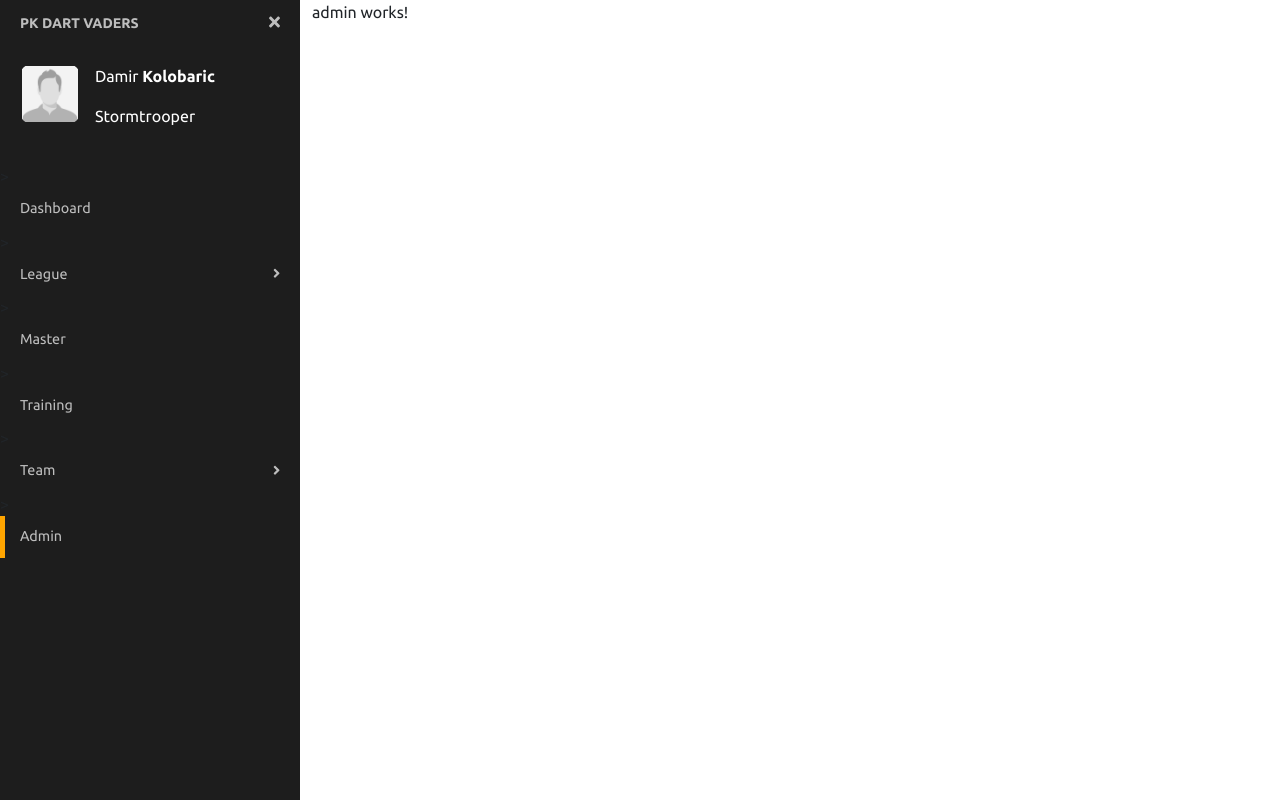
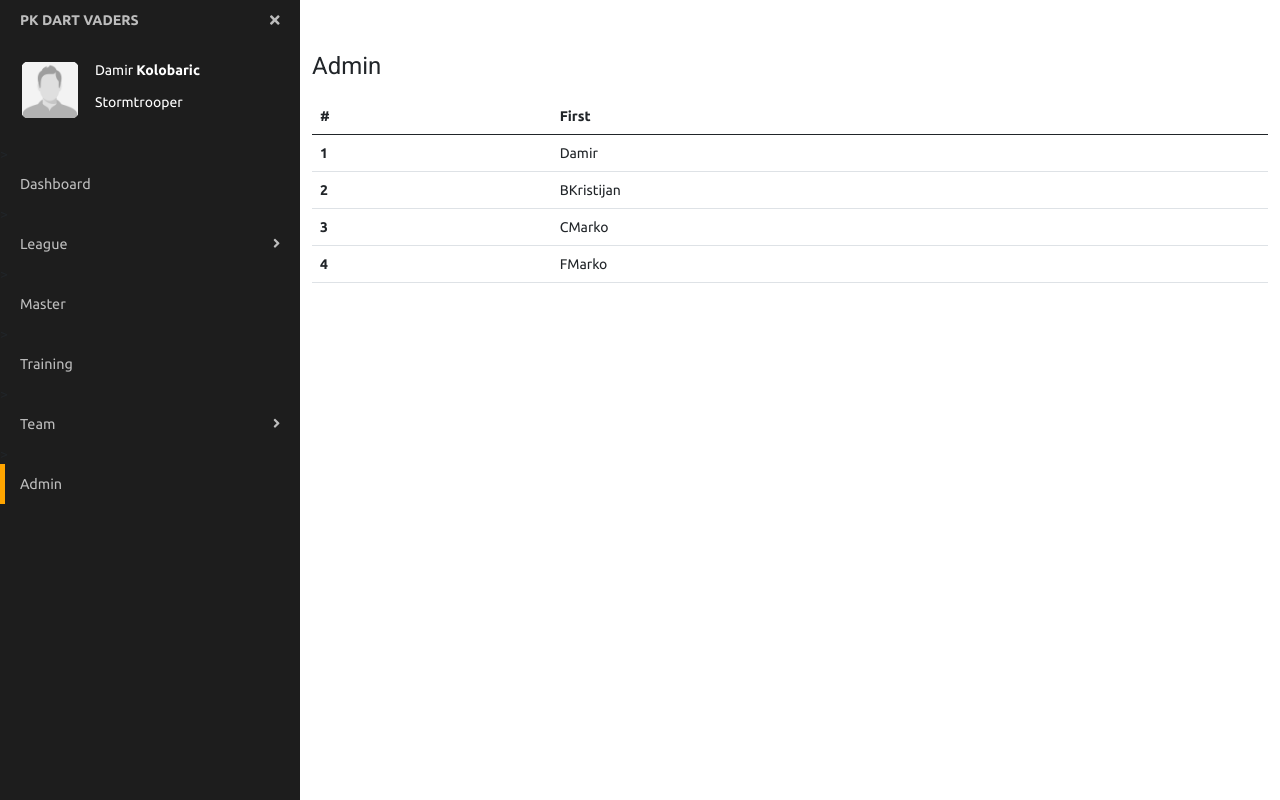
Before and after one commit to dambasb/pk_dart_vaders, an Angular app: page /admin in a window 1280 px wide. Built offline with nearby package versions, Linux system fonts and the light colour scheme.

Commit message:
sorting table

```diff
--- a/angular.json
+++ b/angular.json
@@ -28,6 +28,7 @@
               "src/assets"
             ],
             "styles": [
+              "./node_modules/@angular/material/prebuilt-themes/pink-bluegrey.css",
               "src/styles.less",
               "node_modules/bootstrap/dist/css/bootstrap.min.css"
             ],
@@ -92,6 +93,7 @@
               "src/assets"
             ],
             "styles": [
+              "./node_modules/@angular/material/prebuilt-themes/pink-bluegrey.css",
               "src/styles.less"
             ],
             "scripts": []
--- a/src/app/admin/admin.component.html
+++ b/src/app/admin/admin.component.html
@@ -1 +1,31 @@
-<p>admin works!</p>
+<div class="row md-mt-50 red">
+  <div class="col-sm-12">
+    <h1>Admin</h1>
+  </div>
+</div>
+
+<div class="row">
+  <div class="col-sm-12">
+
+
+
+
+    <table class="table">
+      <thead>
+        <tr>
+          <th (click)="sort('id')"
+              scope="col">#</th>
+          <th (click)="sort('firstName')"
+              scope="col">First</th>
+        </tr>
+      </thead>
+      <tbody>
+        <tr *ngFor="let user of users; index as i">
+          <th scope="row">{{user.id}}</th>
+          <td>{{user.firstName}}</td>
+        </tr>
+      </tbody>
+    </table>
+
+  </div>
+</div>
--- a/src/app/admin/admin.component.less
+++ b/src/app/admin/admin.component.less
@@ -0,0 +1,11 @@
+h1 {
+  margin-top: 50px;
+}
+
+table {
+  width: 100%;
+}
+
+.mat-table {
+  display: none;
+}
--- a/src/app/admin/admin.component.ts
+++ b/src/app/admin/admin.component.ts
@@ -1,15 +1,22 @@
 import { Component, OnInit } from '@angular/core';
+import { AdminService } from './admin.service';
 
 @Component({
   selector: 'app-admin',
   templateUrl: './admin.component.html',
-  styleUrls: ['./admin.component.less']
+  styleUrls: ['./admin.component.less'],
+  providers: [AdminService]
 })
 export class AdminComponent implements OnInit {
-
-  constructor() { }
+  users = [];
+  constructor(private adminService: AdminService) { }
 
   ngOnInit(): void {
+    this.users = this.adminService.getUsers();
+  }
+
+  sort(type: string | number) {
+    this.users = this.adminService.sortUsers(type);
   }
 
 }
--- /dev/null
+++ b/src/app/admin/admin.service.ts
@@ -0,0 +1,77 @@
+export class AdminService {
+  toggleSort = false;
+  users = [
+    {
+      id: 1,
+      firstName: 'Damir'
+    },
+    {
+      id: 2,
+      firstName: 'BKristijan'
+    },
+    {
+      id: 3,
+      firstName: 'CMarko'
+    },
+    {
+      id: 4,
+      firstName: 'FMarko'
+    }
+  ];
+
+  constructor() { }
+
+  getUsers() {
+    return this.users;
+  }
+
+  sortUsers(type: string | number) {
+
+    /* If Number */
+
+    if (typeof (this.users[0][type]) === 'number') {
+      this.users.sort((a, b) => {
+
+        if (this.toggleSort === false) {
+          return a[type] - b[type];
+        } else {
+          return b[type] - a[type];
+        }
+      });
+    }
+
+    /* If String */
+
+    if (typeof (this.users[0][type]) === 'string') {
+      this.users.sort((a, b) => {
+
+        let fa = a[type].toLowerCase(),
+          fb = b[type].toLowerCase();
+
+        if (this.toggleSort === false) {
+          if (fa > fb) {
+            return -1;
+          }
+          if (fa < fb) {
+            return 1;
+          }
+          return 0;;
+
+        } else {
+          if (fa < fb) {
+            return -1;
+          }
+          if (fa > fb) {
+            return 1;
+          }
+          return 0;;
+
+        }
+
+      });
+    }
+
+    this.toggleSort = !this.toggleSort;
+    return this.users;
+  }
+}
--- a/src/index.html
+++ b/src/index.html
@@ -8,8 +8,10 @@
   <link rel="icon" type="image/x-icon" href="favicon.ico">
   <link rel="preconnect" href="https://fonts.gstatic.com">
   <link href="https://fonts.googleapis.com/css2?family=Ubuntu:ital,wght@0,300;0,400;0,500;0,700;1,300;1,400;1,500;1,700&display=swap" rel="stylesheet">
+  <link href="https://fonts.googleapis.com/css?family=Roboto:300,400,500&display=swap" rel="stylesheet">
+  <link href="https://fonts.googleapis.com/icon?family=Material+Icons" rel="stylesheet">
 </head>
-<body>
+<body class="mat-typography">
   <app-root></app-root>
 
   <script defer src="/your-path-to-fontawesome/js/brands.js"></script>
--- a/src/styles.less
+++ b/src/styles.less
@@ -11,3 +11,6 @@ a {
 * {
   font-family: "Ubuntu", sans-serif;
 }
+
+html, body { height: 100%; }
+body { margin: 0; font-family: Roboto, "Helvetica Neue", sans-serif; }
```
Also changed, not shown: src/app/app.module.ts (+8 -1 lines).
